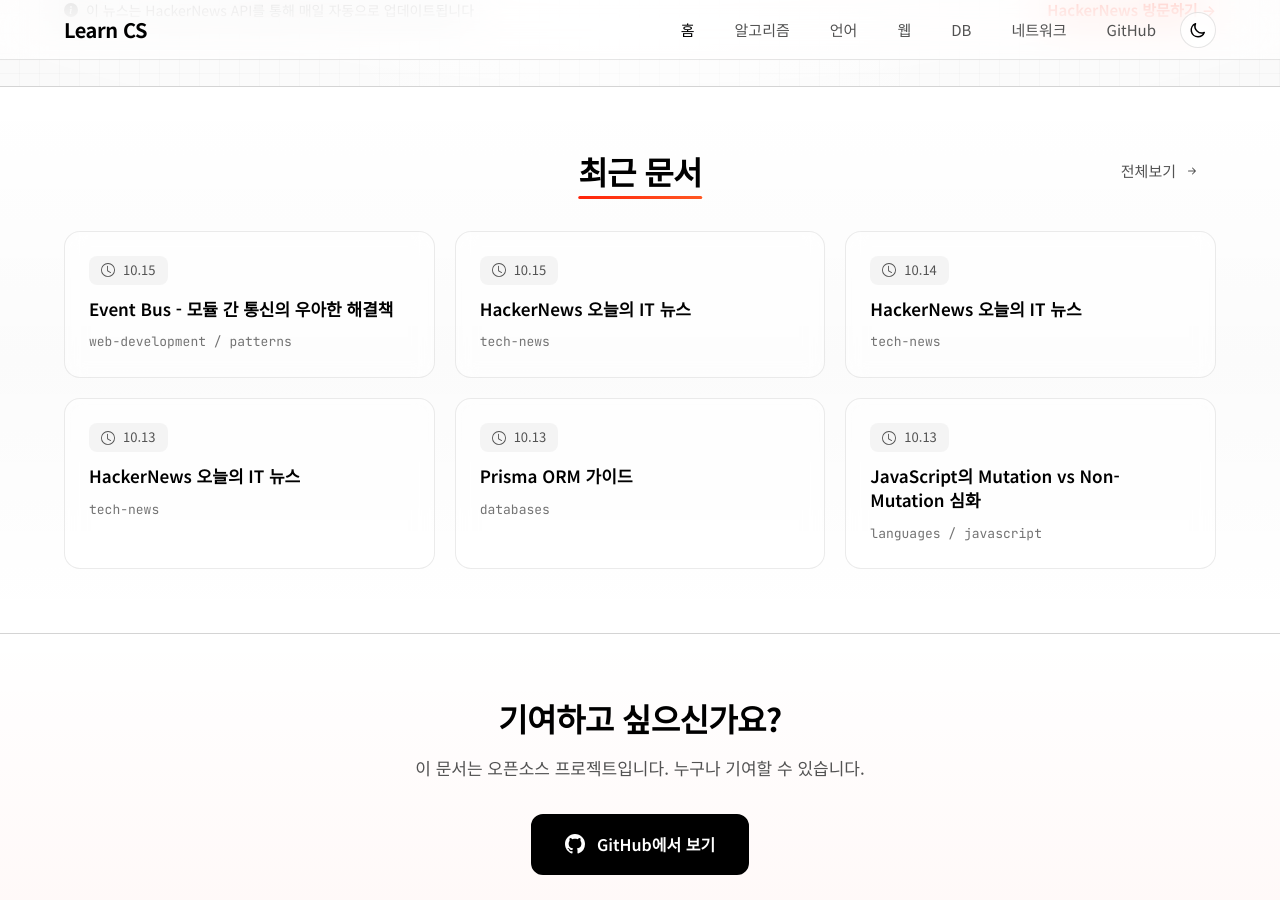
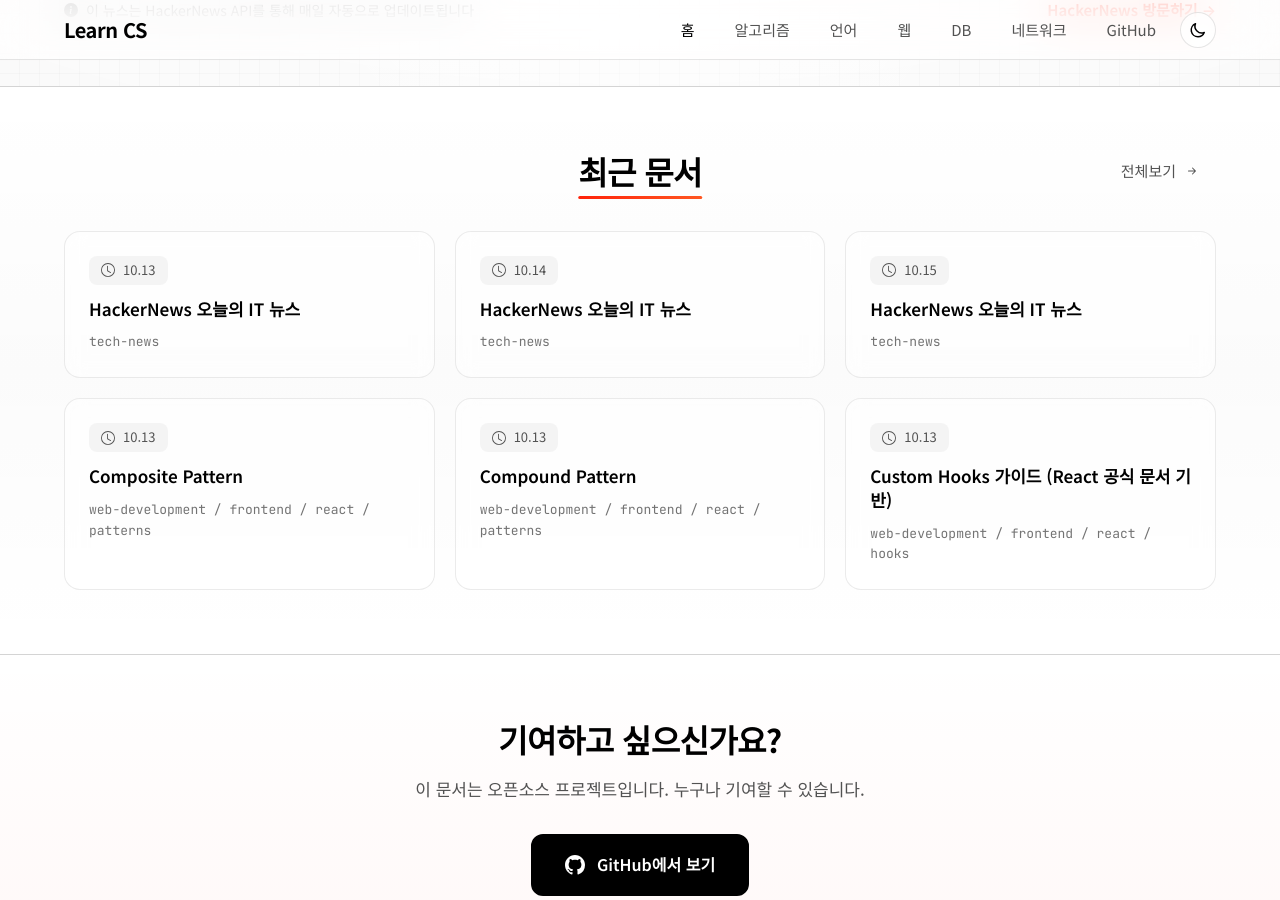
Before and after one commit to lledellebell/learn-cs, a Jekyll site: the page built from index.md, in a window 1280 px wide and 900 px high, scrolled down 1386 px. Built offline with Jekyll 4.4.1, drawn with Linux system fonts in a browser that asks for light colours.

Commit message:
fix: liquide 문법 오류 -  sort 필터 제거

```diff
--- a/_layouts/home.html
+++ b/_layouts/home.html
@@ -327,28 +327,19 @@
 
       <div class="home-recent-grid">
         {% assign md_pages = site.pages | where_exp: "item", "item.path contains '.md'" %}
-        {% comment %} last_modified_at를 우선으로 정렬하되, 없으면 date 사용 {% endcomment %}
-        {% assign pages_with_modified = md_pages | where_exp: "item", "item.last_modified_at" | sort: 'last_modified_at' | reverse %}
-        {% assign pages_with_date_only = md_pages | where_exp: "item", "item.last_modified_at == blank and item.date" | sort: 'date' | reverse %}
-        {% assign sorted_pages = pages_with_modified | concat: pages_with_date_only %}
+        {% comment %} last_modified_at가 있는 페이지를 우선으로 표시 {% endcomment %}
         {% assign count = 0 %}
-        {% for page in sorted_pages %}
-          {% if page.path != 'README.md' and page.path != 'index.md' and page.title and count < 6 %}
+
+        {% comment %} 먼저 last_modified_at가 있는 페이지 표시 {% endcomment %}
+        {% for page in md_pages %}
+          {% if page.path != 'README.md' and page.path != 'index.md' and page.title and page.last_modified_at and count < 6 %}
             <a href="{{ page.url | relative_url }}" class="home-recent-card">
               <div class="home-recent-badge">
-                {% if page.last_modified_at %}
-                  <svg width="14" height="14" fill="currentColor" viewBox="0 0 16 16">
-                    <path d="M8 3.5a.5.5 0 0 0-1 0V9a.5.5 0 0 0 .252.434l3.5 2a.5.5 0 0 0 .496-.868L8 8.71V3.5z"/>
-                    <path d="M8 16A8 8 0 1 0 8 0a8 8 0 0 0 0 16zm7-8A7 7 0 1 1 1 8a7 7 0 0 1 14 0z"/>
-                  </svg>
-                  {{ page.last_modified_at | date: "%m.%d" }}
-                {% elsif page.date %}
-                  <svg width="14" height="14" fill="currentColor" viewBox="0 0 16 16">
-                    <path d="M11 6.5a.5.5 0 0 1 .5-.5h1a.5.5 0 0 1 .5.5v1a.5.5 0 0 1-.5.5h-1a.5.5 0 0 1-.5-.5v-1z"/>
-                    <path d="M3.5 0a.5.5 0 0 1 .5.5V1h8V.5a.5.5 0 0 1 1 0V1h1a2 2 0 0 1 2 2v11a2 2 0 0 1-2 2H2a2 2 0 0 1-2-2V3a2 2 0 0 1 2-2h1V.5a.5.5 0 0 1 .5-.5zM1 4v10a1 1 0 0 0 1 1h12a1 1 0 0 0 1-1V4H1z"/>
-                  </svg>
-                  {{ page.date | date: "%m.%d" }}
-                {% endif %}
+                <svg width="14" height="14" fill="currentColor" viewBox="0 0 16 16">
+                  <path d="M8 3.5a.5.5 0 0 0-1 0V9a.5.5 0 0 0 .252.434l3.5 2a.5.5 0 0 0 .496-.868L8 8.71V3.5z"/>
+                  <path d="M8 16A8 8 0 1 0 8 0a8 8 0 0 0 0 16zm7-8A7 7 0 1 1 1 8a7 7 0 0 1 14 0z"/>
+                </svg>
+                {{ page.last_modified_at | date: "%m.%d" }}
               </div>
               <h3 class="home-recent-title">{{ page.title }}</h3>
               <p class="home-recent-path">
@@ -363,6 +354,35 @@
               </p>
             </a>
             {% assign count = count | plus: 1 %}
+          {% endif %}
+        {% endfor %}
+
+        {% comment %} last_modified_at가 없고 date만 있는 페이지 표시 {% endcomment %}
+        {% for page in md_pages %}
+          {% if page.path != 'README.md' and page.path != 'index.md' and page.title and page.date and count < 6 %}
+            {% unless page.last_modified_at %}
+              <a href="{{ page.url | relative_url }}" class="home-recent-card">
+                <div class="home-recent-badge">
+                  <svg width="14" height="14" fill="currentColor" viewBox="0 0 16 16">
+                    <path d="M11 6.5a.5.5 0 0 1 .5-.5h1a.5.5 0 0 1 .5.5v1a.5.5 0 0 1-.5.5h-1a.5.5 0 0 1-.5-.5v-1z"/>
+                    <path d="M3.5 0a.5.5 0 0 1 .5.5V1h8V.5a.5.5 0 0 1 1 0V1h1a2 2 0 0 1 2 2v11a2 2 0 0 1-2 2H2a2 2 0 0 1-2-2V3a2 2 0 0 1 2-2h1V.5a.5.5 0 0 1 .5-.5zM1 4v10a1 1 0 0 0 1 1h12a1 1 0 0 0 1-1V4H1z"/>
+                  </svg>
+                  {{ page.date | date: "%m.%d" }}
+                </div>
+                <h3 class="home-recent-title">{{ page.title }}</h3>
+                <p class="home-recent-path">
+                  {% assign path_parts = page.path | split: '/' %}
+                  {% if path_parts.size > 1 %}
+                    {% for part in path_parts %}
+                      {% unless forloop.last %}
+                        {% if forloop.first == false %} / {% endif %}{{ part }}
+                      {% endunless %}
+                    {% endfor %}
+                  {% endif %}
+                </p>
+              </a>
+              {% assign count = count | plus: 1 %}
+            {% endunless %}
           {% endif %}
         {% endfor %}
       </div>
```
